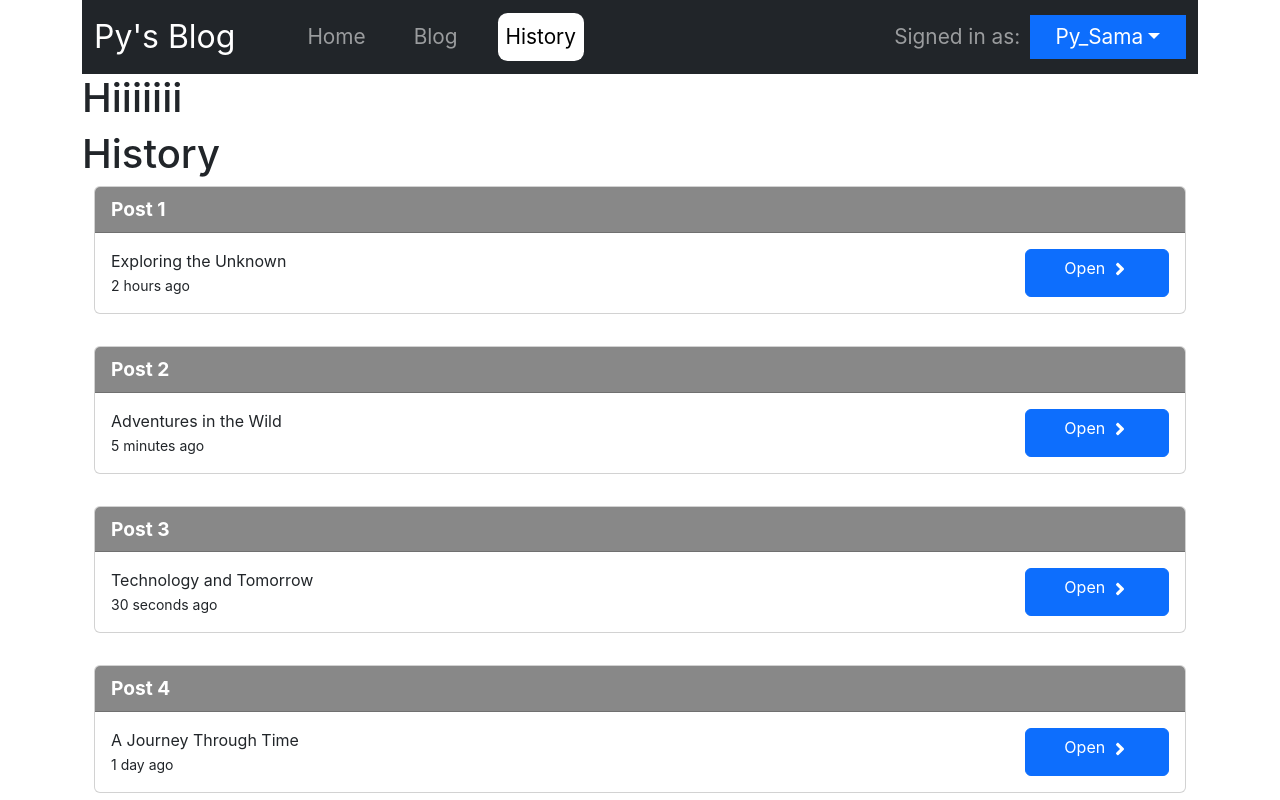
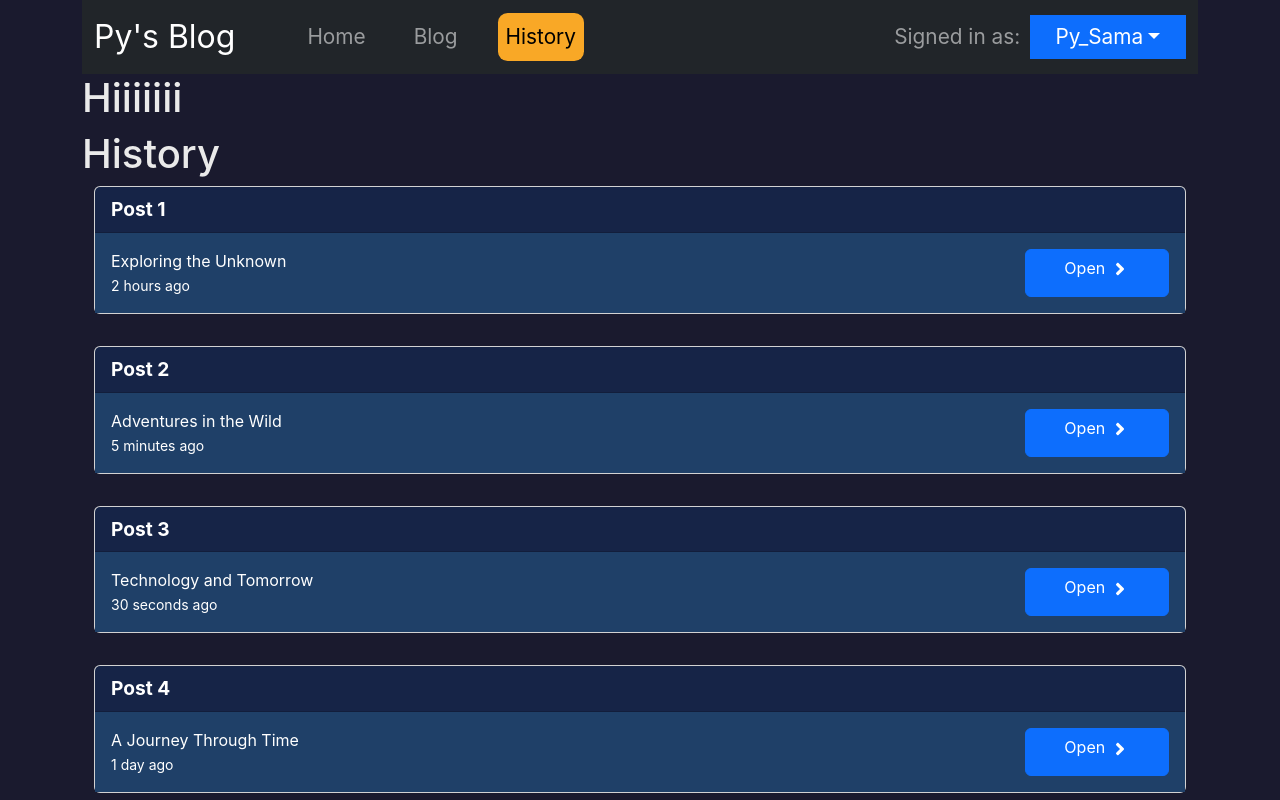
Before and after one commit to rashadmin/py_blog, a React (Create React App) app: page /history in a window 1280 px wide. Shown: the top 800 px of the page. Built offline with nearby package versions, Linux system fonts and the light colour scheme.

Commit message:
added color and fixed dynamic parameter bug with blog page

```diff
--- a/src/index.css
+++ b/src/index.css
@@ -5,6 +5,8 @@ body {
     sans-serif;
   -webkit-font-smoothing: antialiased;
   -moz-osx-font-smoothing: grayscale;
+  background-color: #1A1A2E;
+  color: #EAEAEA;
 }
 
 code {
@@ -14,6 +16,8 @@ code {
 
 .header{
   font-size: 1.3rem;
+  background-color: #162447;
+  color: #FFFFFF;
 }
 
 .header  .navbar-brand{
@@ -39,7 +43,7 @@ code {
 
 .active{
   color: #000;
-  background-color: #fff;
+  background-color: #F9A826;
   border-radius: 0.6rem;
 }
 
@@ -56,6 +60,7 @@ code {
     /* height: 5rem; */
     min-width: 5rem;
     white-space: nowrap;
+    background-color: #1F4068;
   }
 
   .copy_card .card-body .first-part{
@@ -71,11 +76,12 @@ code {
     margin: auto 0rem;
     overflow: hidden;
     text-overflow: ellipsis;
+    color: #FFFFFF;
 }
 
 .history_card .card-header{
-    background-color: #888;
-    color: #fff;
+    background-color: #162447;
+    color: #FFFFFF;
     font-size: 1.2rem;
     font-weight: bolder;
 }
@@ -88,6 +94,18 @@ code {
 
 .copy_card{
   margin-bottom: 1rem;
+  background-color: #1F4068;
+  color: #FFFFFF;
+}
+
+.copy_card .card-header{
+  background-color: #162447;
+  color: #FFFFFF;
+}
+
+.post_card .card-header{
+  background-color: #162447;
+  color: #FFFFFF;
 }
 
 .post_card h3{
@@ -101,6 +119,8 @@ code {
 
 .post_card{
   margin-bottom: 2rem;
+  background-color: #1F4068;
+  color: #FFFFFF;
 }
 
 .history_card .fixed{
@@ -116,6 +136,7 @@ code {
 @media only screen and (max-width: 768px){
   #navbarScrollingDropdown{
   margin: 0.5rem ;
+  background-color: #1F4068;
  }
  .dropdown-menu.show {
   width:100%;}
--- a/src/pages/blog.js
+++ b/src/pages/blog.js
@@ -29,7 +29,7 @@ export default function Blog() {
   }, [api]);
 
 
-      const new_data = blog_id ? history[blog_id-1] : undefined
+  const new_data = blog_id && history ? history[parseInt(blog_id) - 1] : undefined;
   return (
     <Body>
     <h1>Blog</h1>
```
